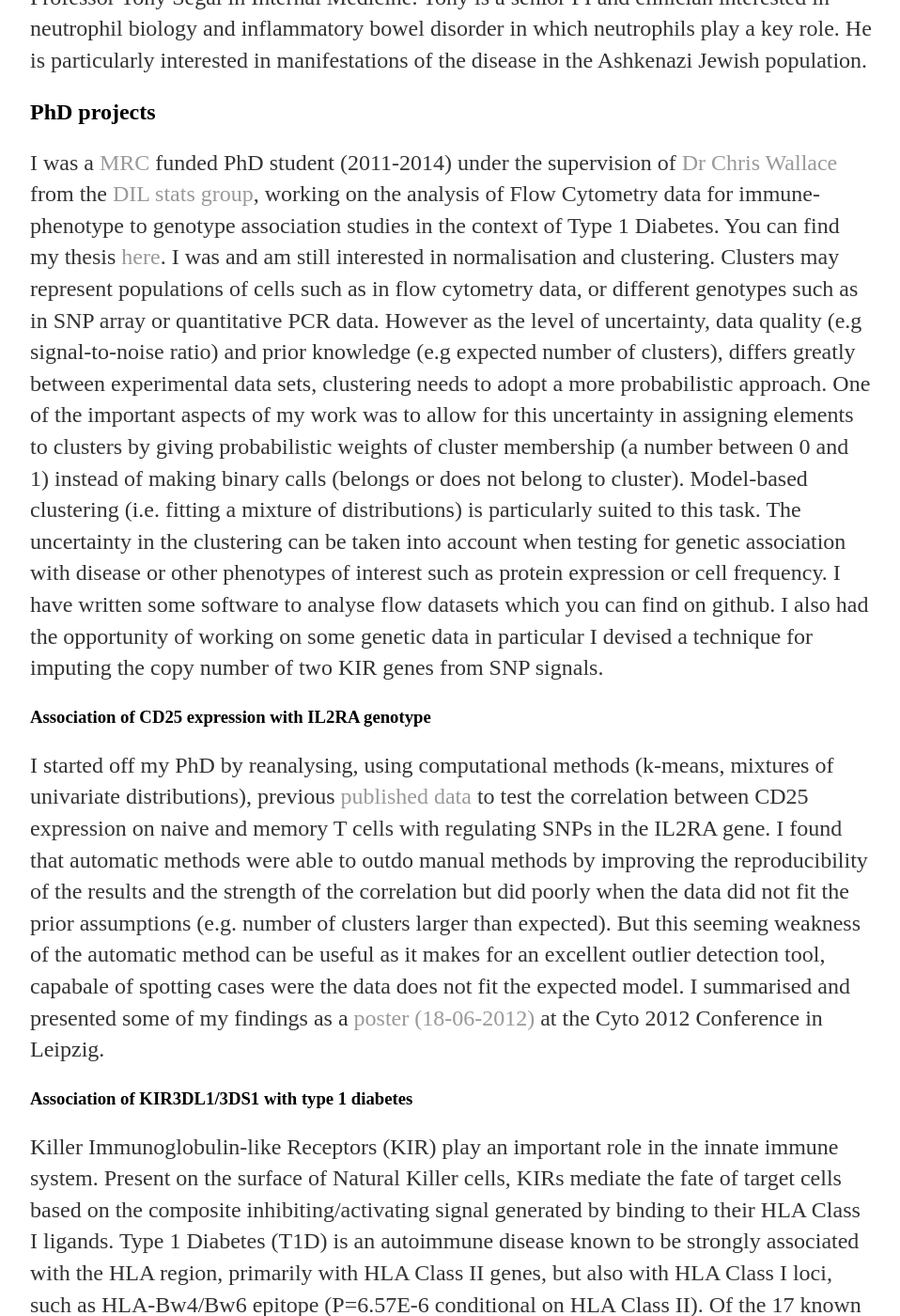
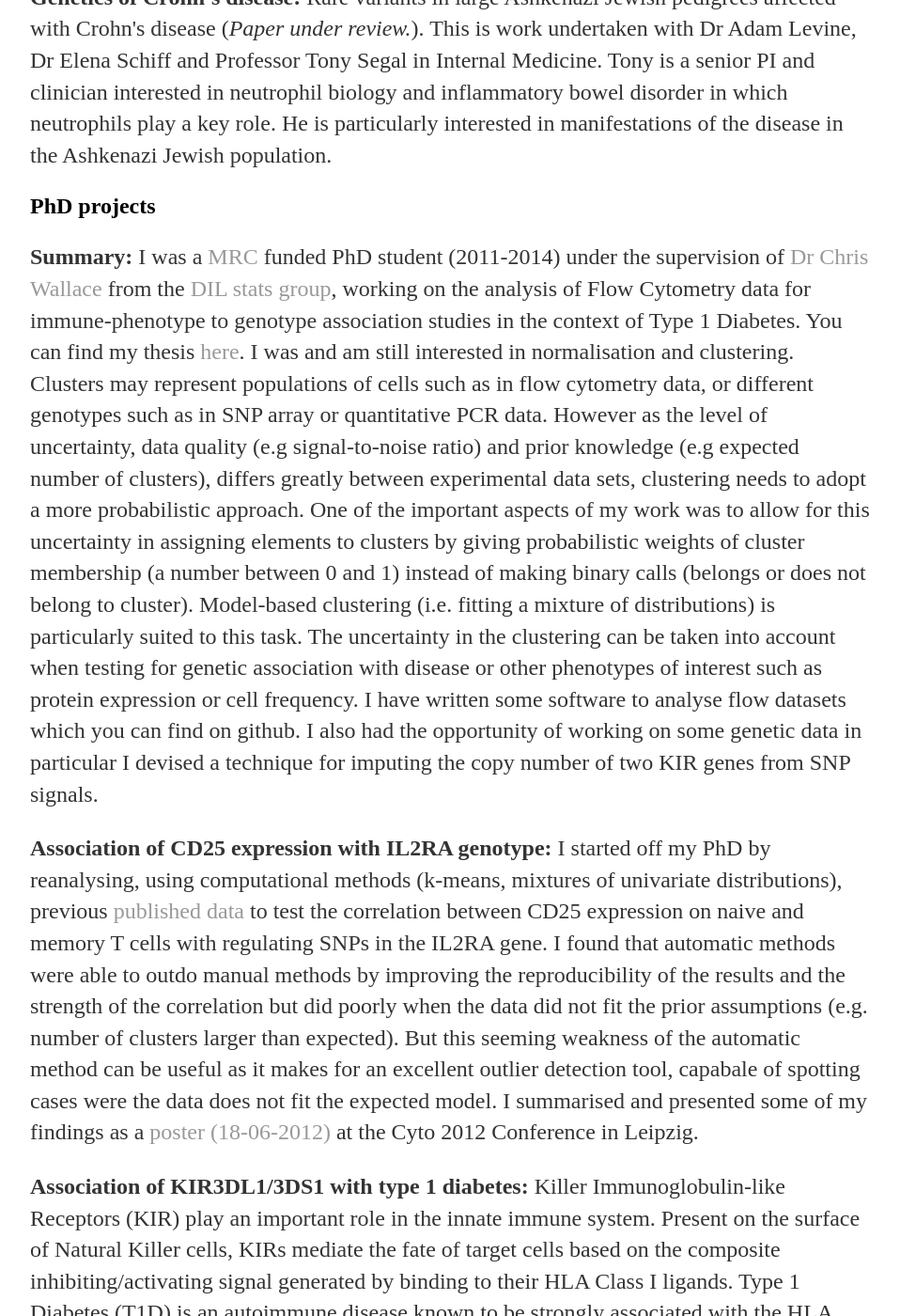
Before and after one commit to pontikos/pontikos.github.io, a Jekyll site: the page built from Research/index.html, in a window 1280 px wide and 1400 px high, scrolled down 517 px. Shown: the whole window at 94% size, without its empty margins (160-1118 px from the left). Built offline with Jekyll 4.4.1, drawn with Linux system fonts in a browser that asks for light colours; comment, search, counter and statistics services are not loaded; some of the changed text lies outside the part shown.

Commit message:
Update index.html

```diff
--- a/Research/index.html
+++ b/Research/index.html
@@ -7,15 +7,18 @@ title: Nikolas Pontikos, Postdoc, UCL
 <h2>Current projects</h2>
 
 <p>
+  <b>UCLex:</b>
   Development of the UCLex sequencing and analysis pipeline with Dr Vincent Plagnol. In particular working on the integration of phenotypes using Human Phenotyp Ontology terms.
 </p>
 
 <p>
+  <b>Genetics of eye disorders:</b>
   Bioinformatician for the Institute of Ophthalmology working Professor Alison Hardcastle.
   I am particularly involved with the <a href="http://www.ukirdc.org/"> UK Inherited Retinal Disease Consortium </a>.
 </p>
 
 <p>
+  <b>Genetics of Crohn's disease:</b>
   Rare variants in large Ashkenazi Jewish pedigrees affected with Crohn's disease (<i>Paper under review.</i>).
   This is work undertaken with Dr Adam Levine, Dr Elena Schiff and Professor Tony Segal in Internal Medicine.
   Tony is a senior PI and clinician interested in neutrophil biology and inflammatory bowel disorder in which neutrophils play a key role.
@@ -25,6 +28,7 @@ title: Nikolas Pontikos, Postdoc, UCL
 <h2>PhD projects</h2>
 
 <p>
+<b>Summary:</b>
 I was a <a href="http://www.mrc.ac.uk/index.htm">MRC</a> funded PhD student (2011-2014) under the supervision of <a href="http://chr1swallace.github.io/">Dr Chris Wallace</a>
 from the <a href="https://www-gene.cimr.cam.ac.uk/staff/dilstats/">DIL stats group</a>, working on the analysis of Flow Cytometry data for immune-phenotype to genotype association studies in the context of Type 1 Diabetes.
 You can find my thesis <a href="https://figshare.com/articles/Nikolas_Pontikos_PhD_Thesis_2015/1598198">here</a>.
@@ -39,8 +43,8 @@ I have written some software to analyse flow datasets which you can find on gith
 I also had the opportunity of working on some genetic data in particular I devised a technique for imputing the copy number of two KIR genes from SNP signals.
 </p>
 
-<h3> Association of CD25 expression with IL2RA genotype </h3>
 <p>
+<b>Association of CD25 expression with IL2RA genotype:</b>
 I started off my PhD by reanalysing, using computational methods (k-means, mixtures of univariate distributions), previous <a href="http://www.nature.com/ng/journal/v41/n9/full/ng.434.html">published data</a> to test the correlation between CD25 expression on naive and memory T cells with regulating SNPs in the IL2RA gene.
 I found that automatic methods were able to outdo manual methods by improving the reproducibility of the results and the strength of the correlation but did poorly when the data did not fit
 the prior assumptions (e.g. number of clusters larger than expected).  But this seeming weakness of the automatic method can be useful as it makes for an excellent outlier
@@ -48,8 +52,8 @@ detection tool, capabale of spotting cases were the data does not fit the expect
 I summarised and presented some of my findings as a <a href="https://docs.google.com/file/d/0B2uxQDg1624kZURrYmpBUUdBVWc/edit?usp=sharing">poster (18-06-2012)</a> at the Cyto 2012 Conference in Leipzig.
 </p>
 
-<h3> Association of KIR3DL1/3DS1 with type 1 diabetes </h3>
 <p>
+<b>Association of KIR3DL1/3DS1 with type 1 diabetes:</b>
 Killer Immunoglobulin-like Receptors (KIR) play an important role in the innate immune system. Present on the surface of Natural Killer cells, KIRs mediate the fate of target cells based on the composite inhibiting/activating signal generated by binding to their HLA Class I ligands.
 Type 1 Diabetes (T1D) is an autoimmune disease known to be strongly associated with the HLA region, primarily with HLA Class II genes, but also with HLA Class I loci, such as HLA-Bw4/Bw6 epitope (P=6.57E-6 conditional on HLA Class II).        Of the 17 known KIR genes, KIR3DL1 is the only one known to interact biologically with HLA-Bw4, which makes it a suitable candidate gene for T1D. Furthermore, its activating counterpart, KIR3DS1, may also putatively interact with HLA-Bw4.
 We conducted a case-control study (816 cases: 813 controls) to assess whether there is evidence that copy number variation in KIR3DL1/3DS1 is associated with T1D.
```
